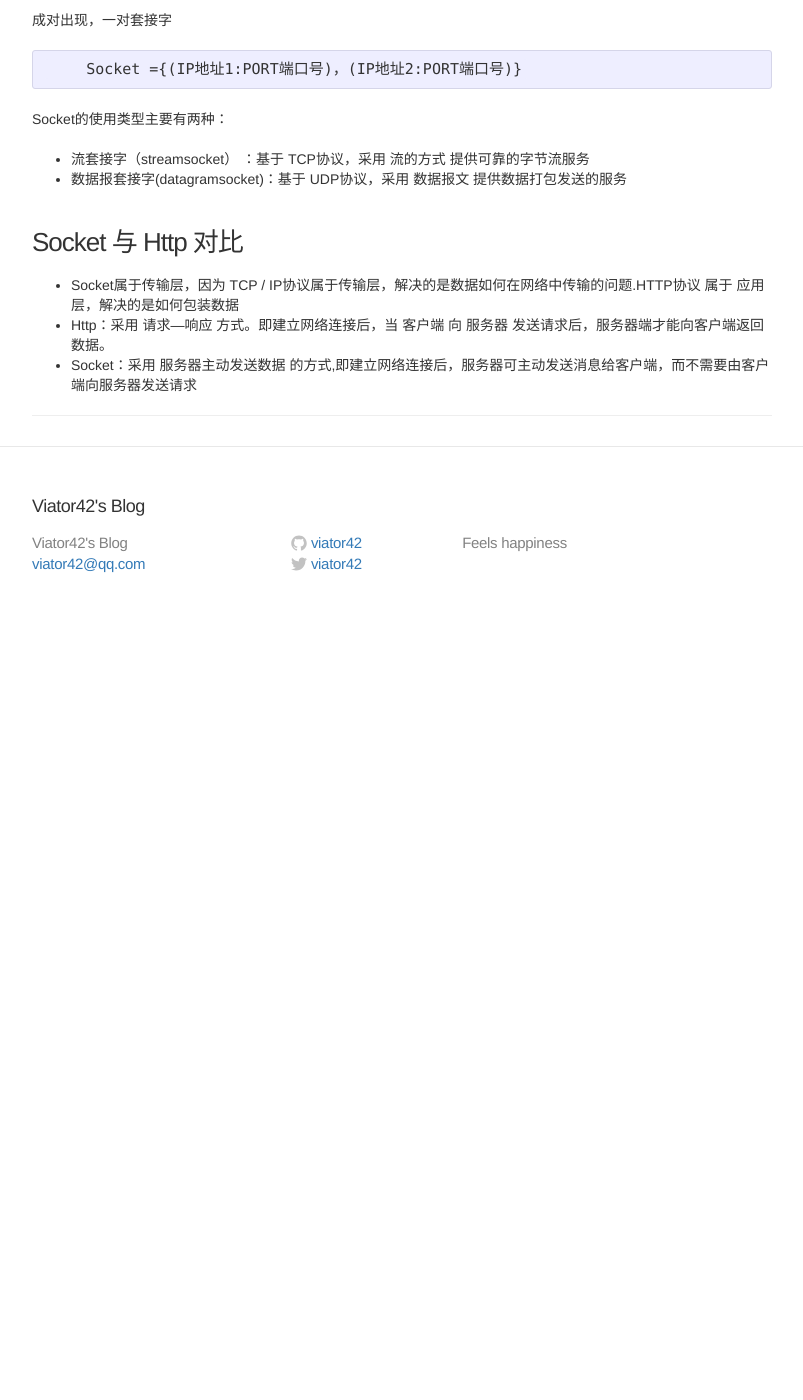
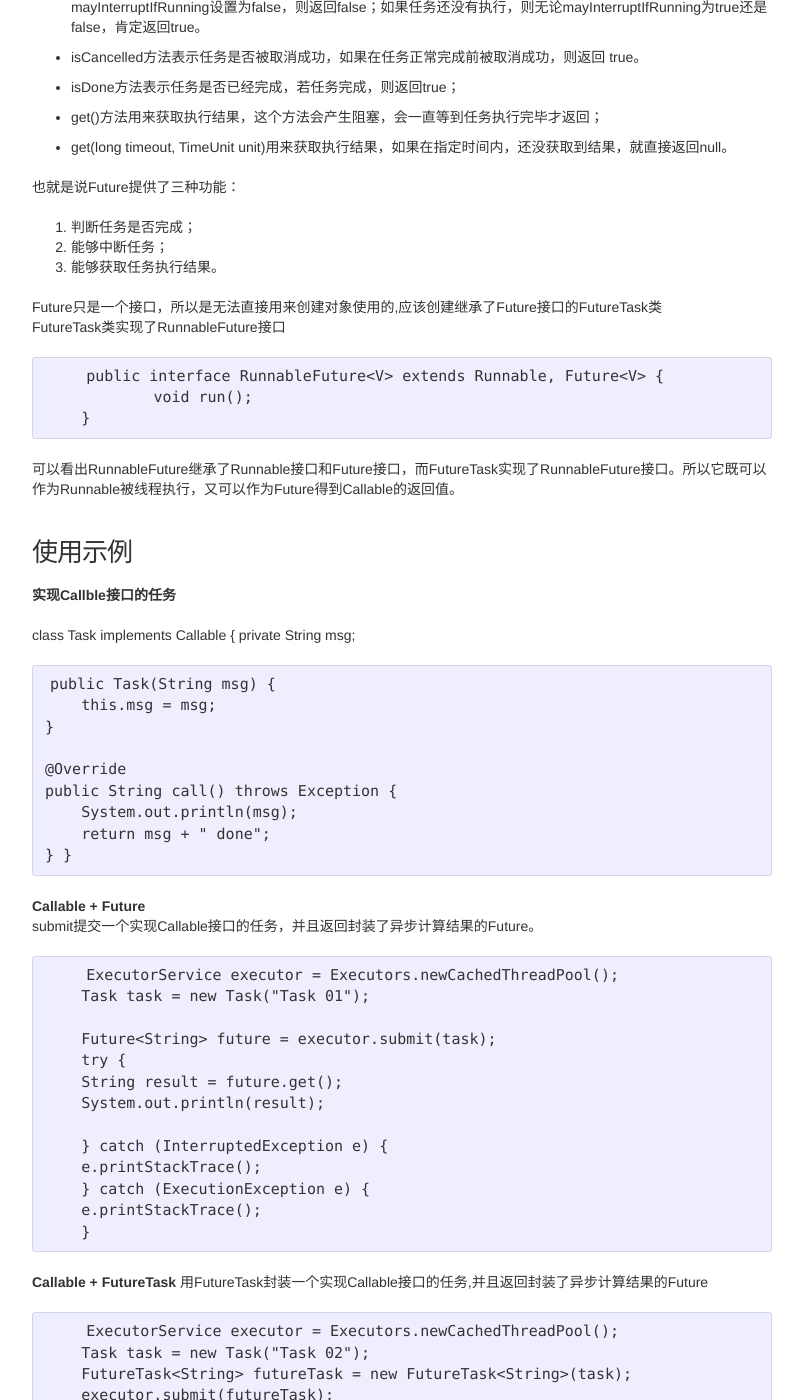
Before and after one commit to viator42/viator42.github.io, a Jekyll site: the page built from _posts/2018-2-24-java-notes.markdown, in a window 1280 px wide and 1400 px high, scrolled down 12076 px. Shown: the whole window, without its empty margins (238-1041 px from the left). Built offline with Jekyll 4.4.1, drawn with Linux system fonts in a browser that asks for light colours; before the commit the page ends 12706 px from its top, so only the background shows below that; some of the changed text lies outside the part shown.

Commit message:
update post

```diff
--- a/_posts/2018-2-24-java-notes.markdown
+++ b/_posts/2018-2-24-java-notes.markdown
@@ -494,7 +494,7 @@ CallerRunsPolicy
 
 ## Callable、Future和FutureTask
 
-Callable与Runnable的区别
+__Callable与Runnable的区别__
 
 Thread,Runnable的方式Runnable执行完成后无法返回结构
 
@@ -508,7 +508,7 @@ Callable使用范型定义返回值
         V call() throws Exception;
     }
 
-Future<V>接口
+__Future<V>接口__
 
 Future<V>接口是用来获取异步计算结果的，就是对具体的Runnable或者Callable对象任务执行的结果进行获取(get()),取消(cancel()),判断是否完成等操作。
 
@@ -519,6 +519,84 @@ Future<V>接口是用来获取异步计算结果的，就是对具体的Runnable
         V get() throws InterruptedException, ExecutionException;
         V get(long timeout, TimeUnit unit) throws InterruptedException, ExecutionException, TimeoutException;
     }
+
+接口方法
+
+* cancel方法用来取消任务，如果取消任务成功则返回true，如果取消任务失败则返回false。参数mayInterruptIfRunning表示是否允许取消正在执行却没有执行完毕的任务，如果设置true，则表示可以取消正在执行过程中的任务。如果任务已经完成，则无论mayInterruptIfRunning为true还是false，此方法肯定返回false，即如果取消已经完成的任务会返回false；如果任务正在执行，若mayInterruptIfRunning设置为true，则返回true，若mayInterruptIfRunning设置为false，则返回false；如果任务还没有执行，则无论mayInterruptIfRunning为true还是false，肯定返回true。
+
+* isCancelled方法表示任务是否被取消成功，如果在任务正常完成前被取消成功，则返回 true。
+
+* isDone方法表示任务是否已经完成，若任务完成，则返回true；
+
+* get()方法用来获取执行结果，这个方法会产生阻塞，会一直等到任务执行完毕才返回；
+
+* get(long timeout, TimeUnit unit)用来获取执行结果，如果在指定时间内，还没获取到结果，就直接返回null。
+
+也就是说Future提供了三种功能：
+
+1. 判断任务是否完成；
+2. 能够中断任务；
+3. 能够获取任务执行结果。
+
+Future只是一个接口，所以是无法直接用来创建对象使用的,应该创建继承了Future接口的FutureTask类
+FutureTask类实现了RunnableFuture接口
+
+        public interface RunnableFuture<V> extends Runnable, Future<V> {
+                void run();
+        }
+
+可以看出RunnableFuture继承了Runnable接口和Future接口，而FutureTask实现了RunnableFuture接口。所以它既可以作为Runnable被线程执行，又可以作为Future得到Callable的返回值。
+
+### 使用示例
+
+__实现Callble接口的任务__
+
+class Task implements Callable<String> {
+    private String msg;
+
+    public Task(String msg) {
+        this.msg = msg;
+    }
+
+    @Override
+    public String call() throws Exception {
+        System.out.println(msg);
+        return msg + " done";
+    }
+}
+
+__Callable + Future__
+submit提交一个实现Callable接口的任务，并且返回封装了异步计算结果的Future。
+
+        ExecutorService executor = Executors.newCachedThreadPool();
+        Task task = new Task("Task 01");
+
+        Future<String> future = executor.submit(task);
+        try {
+        String result = future.get();
+        System.out.println(result);
+
+        } catch (InterruptedException e) {
+        e.printStackTrace();
+        } catch (ExecutionException e) {
+        e.printStackTrace();
+        }
+
+__Callable + FutureTask__
+用FutureTask封装一个实现Callable接口的任务,并且返回封装了异步计算结果的Future
+
+        ExecutorService executor = Executors.newCachedThreadPool();
+        Task task = new Task("Task 02");
+        FutureTask<String> futureTask = new FutureTask<String>(task);
+        executor.submit(futureTask);
+        try {
+            String result = futureTask.get();
+            System.out.println(result);
+        } catch (InterruptedException e) {
+            e.printStackTrace();
+        } catch (ExecutionException e) {
+            e.printStackTrace();
+        }
 
 --------
 ## Socket相关
```
